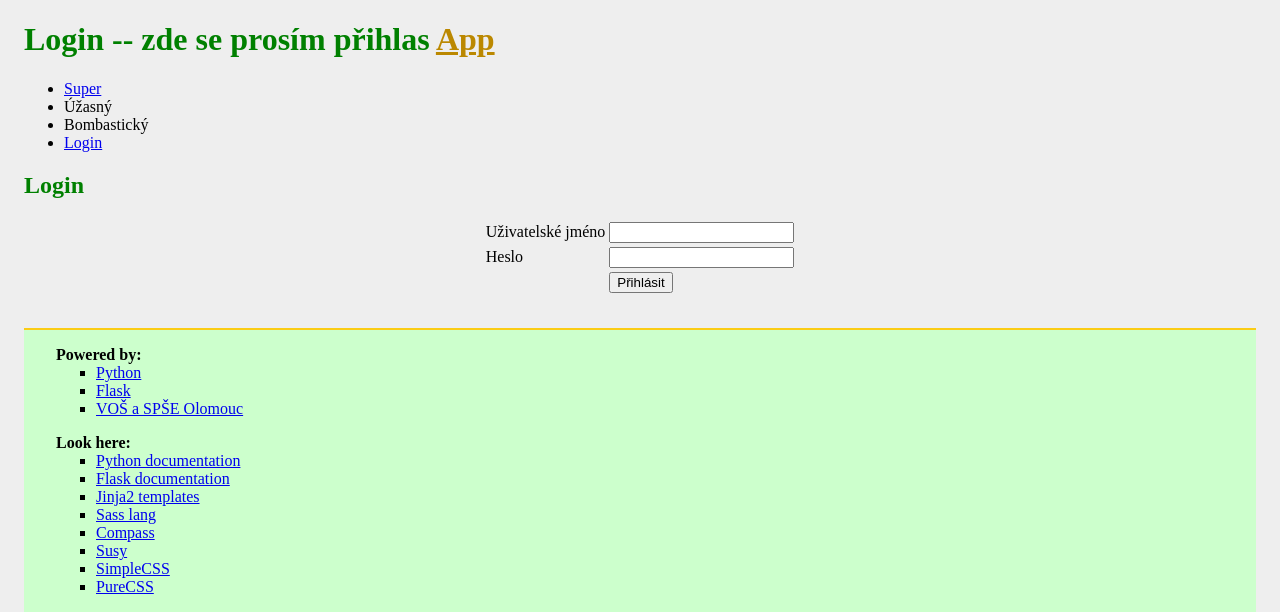
After one commit to reckaradovan/kokos, a Flask app: page /login/ in a window 1280 px wide. The commit adds this page. Shown: the top 612 px of the page. Run offline with Flask 2, Linux system fonts and the light colour scheme.

Commit message:
1 část

```diff
--- a/webface/templates/base.html
+++ b/webface/templates/base.html
@@ -27,7 +27,7 @@
         <li><a href="{{url_for('super')}}">Super</a></li>
         <li>Úžasný</li>
         <li>Bombastický</li>
-        <li><a href="/number/42">Číslo 42</a></li>
+        <li><a href="/login/">Login</a></li>
       </ul>
     </nav>
   </header>
@@ -38,7 +38,7 @@
 
       {%block content%}
 			<h1>My article</h1>
-			<p>Content</p>
+                <p>Content</p>
       {%endblock content%}
 
 		</article>
--- /dev/null
+++ b/webface/templates/login.html
@@ -0,0 +1,30 @@
+{% extends "base.html" %}
+
+{% block header %}Login -- zde se prosím přihlas{% endblock %}
+
+{% block content %}
+
+<form method="post">
+
+<h1>Login</h1>
+
+<p style="text-align: center;">
+</p>
+<table style="margin-right: auto; margin-left:auto;">
+  <tr>
+    <td>Uživatelské jméno</td>
+    <td><input name="jmeno" type="text" /></td>
+  </tr>
+  <tr>
+    <td>Heslo</td>
+    <td><input name="heslo" type="password" /></td>
+  </tr>
+  <tr>
+    <td></td>
+    <td><input type="submit" value="Přihlásit" /></td>
+  </tr>
+</table>
+
+</form>
+
+{% endblock content %}
--- a/webface/views.py
+++ b/webface/views.py
@@ -19,9 +19,34 @@ def super():
     return render_template('super.html', text=text)
 
 
-@app.route('/number/<i>')
-def number(i):
-    return render_template('number.html', number=i)
+@app.route('/login/', methods=['POST'])
+def login_post():
+    jmeno = request.form.get('jmeno')
+    heslo = request.form.get('heslo')
+    next = request.args.get('next')
+    if check_password_hash(str(pwhash.get(jmeno)),heslo):
+        session['jmeno'] = jmeno
+        flash('Úspěšně jsi se přihlásil.', 'zelena')
+        return redirect(next or url_for('index'))
+    else:
+        flash('chybné jméno nebo heslo', 'cervena')
+        if next:
+            return redirect(url_for('login', next=next))
+        else:
+            return redirect(url_for('login'))
+
+@app.route('/login/', methods=['GET'])
+def login():
+    return render_template('login.html')
+pwhash = {}
+pwhash['radovan'] = 'pbkdf2:sha1:1000$Kc43JenL$9069898de683c75335adfde347d990d111333fc0'
+pwhash['tonda'] = 'pbkdf2:sha1:1000$XrXA9w3K$cb82663aaa944100ef63928530482e6e122bf365'
+pwhash['marek'] = 'pbkdf2:sha1:1000$ca4ebdux$53056bc9ebe8dca3662f0421a0b9dcc2edd7f4f0'
+
+@app.route('/logout/', methods=['GET'])
+def logout():
+    session.pop('jmeno', None)
+    return redirect(url_for('login'))
 
 
 @app.errorhandler(404)
```
Also changed, not shown: styles.css (added, +49 -0 lines).
